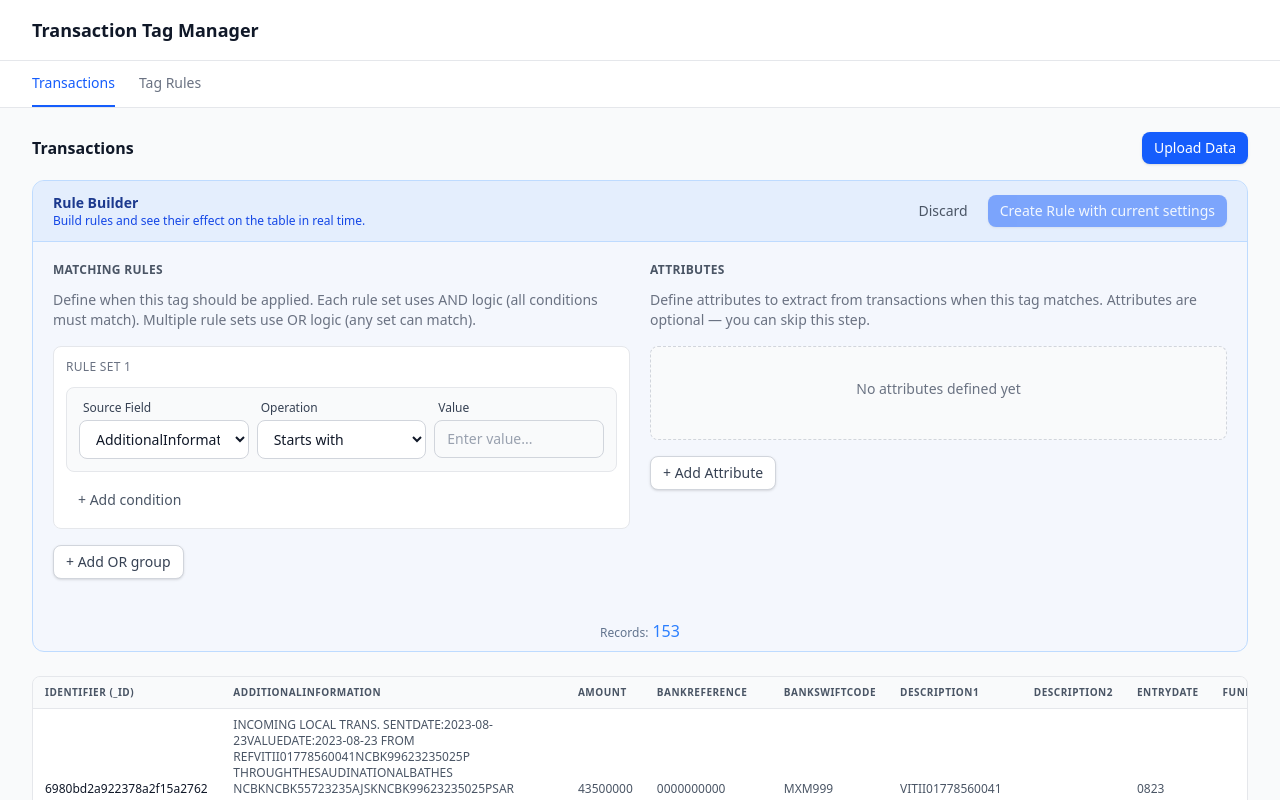
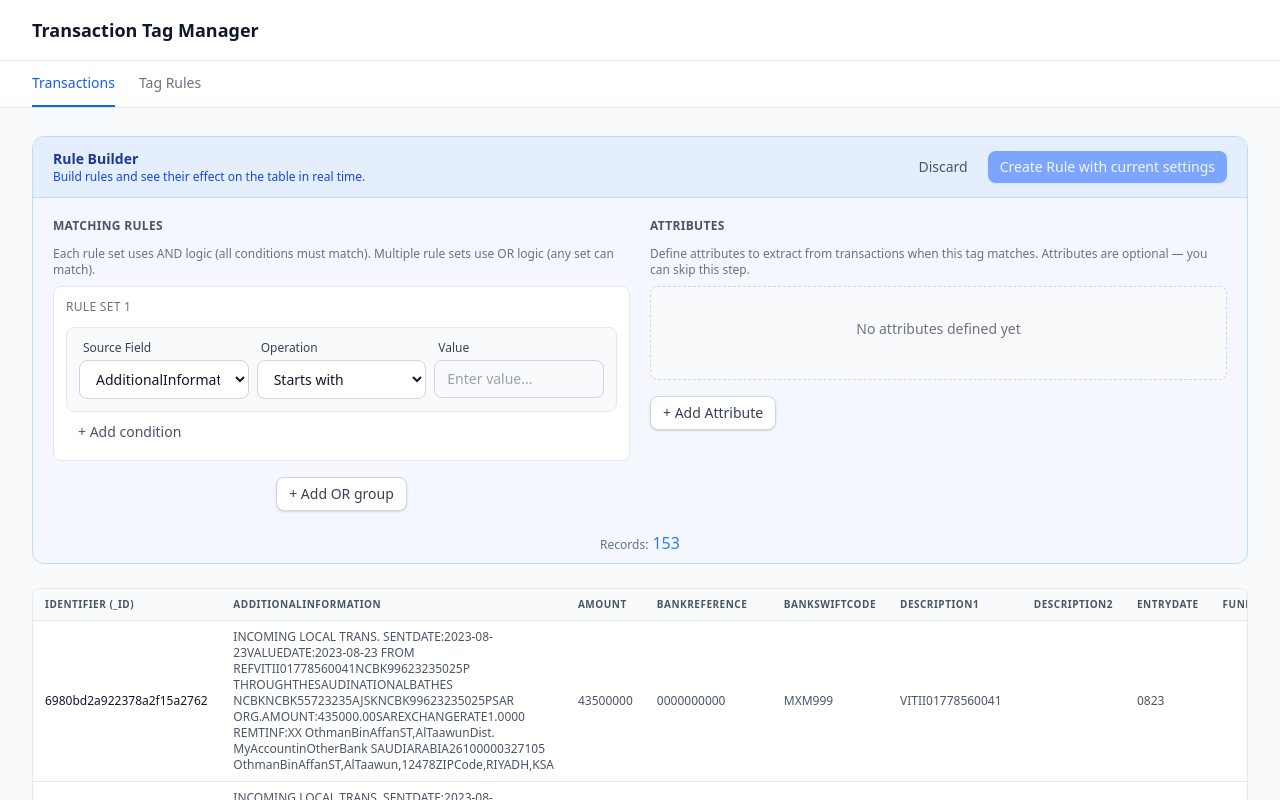
Before and after one commit to danyaklgit/friendly-regex, a React (Vite) app: page / in a window 1280 px wide. Both pictures are taken after a click on the button "Test a Rule". Shown: the top 800 px of the page. Built offline with nearby package versions, Linux system fonts and the light colour scheme.

Commit message:
More UI improvements

```diff
--- a/src/components/layout/TabContainer.tsx
+++ b/src/components/layout/TabContainer.tsx
@@ -34,7 +34,7 @@ export function TabContainer({ tabs }: TabContainerProps) {
           </nav>
         </div>
       </div>
-      <div className="max-w-10xl mx-auto px-4 sm:px-6 lg:px-8 py-6">
+      <div className="max-w-10xl mx-auto px-4 sm:px-6 lg:px-8 py-3">
         {tabs[activeIndex].content}
       </div>
     </div>
--- a/src/components/transactions/TransactionTable.tsx
+++ b/src/components/transactions/TransactionTable.tsx
@@ -1,4 +1,4 @@
-import { useMemo, type ReactNode } from 'react';
+import { useMemo, useLayoutEffect, useRef, useState, type ReactNode } from 'react';
 import type { AnalyzedTransaction, TagSpecDefinition, RuleExpression } from '../../types';
 import { useTransactionData } from '../../hooks/useTransactionData';
 import { TagBadge } from './TagBadge';
@@ -7,7 +7,14 @@ interface TransactionTableProps {
   data: AnalyzedTransaction[];
   tagDefinitions: TagSpecDefinition[];
   highlightExpressions?: RuleExpression[];
+  stickyFields?: Set<string>;
 }
+
+type ColumnDef =
+  | { type: 'identifier'; key: string }
+  | { type: 'data'; key: string; field: string }
+  | { type: 'attribute'; key: string; name: string }
+  | { type: 'tags'; key: string };
 
 function highlightText(text: string, regexes: RegExp[]): ReactNode {
   if (regexes.length === 0) return text;
@@ -40,7 +47,7 @@ function highlightText(text: string, regexes: RegExp[]): ReactNode {
   for (const [start, end] of merged) {
     if (pos < start) parts.push(text.slice(pos, start));
     parts.push(
-      <mark key={start} className="bg-yellow-200 rounded-sm">
+      <mark key={start} className="bg-orange-400 rounded-sm text-slate-900 font-medium p-0.5">
         {text.slice(start, end)}
       </mark>
     );
@@ -51,8 +58,12 @@ function highlightText(text: string, regexes: RegExp[]): ReactNode {
   return <>{parts}</>;
 }
 
-export function TransactionTable({ data, tagDefinitions, highlightExpressions }: TransactionTableProps) {
+export function TransactionTable({ data, tagDefinitions, highlightExpressions, stickyFields }: TransactionTableProps) {
   const { fieldMeta } = useTransactionData();
+  const theadRef = useRef<HTMLTableSectionElement>(null);
+  const [stickyLefts, setStickyLefts] = useState<Map<number, number>>(new Map());
+  const [stickyRights, setStickyRights] = useState<Map<number, number>>(new Map());
+
   const getCertainty = (tagName: string) => {
     const def = tagDefinitions.find((d) => d.Tag === tagName);
     return def?.CertaintyLevelTag ?? 'HIGH';
@@ -86,6 +97,108 @@ export function TransactionTable({ data, tagDefinitions, highlightExpressions }:
     return Array.from(names).sort();
   }, [data]);
 
+  // Map attribute names to their source field from definitions
+  const attrSourceMap = useMemo(() => {
+    const map = new Map<string, string>();
+    for (const def of tagDefinitions) {
+      for (const attr of def.Attributes) {
+        if (!map.has(attr.AttributeTag)) {
+          map.set(attr.AttributeTag, attr.AttributeRuleExpression.SourceField);
+        }
+      }
+    }
+    return map;
+  }, [tagDefinitions]);
+
+  // Build ordered column list: attributes placed right after their source field
+  const columns: ColumnDef[] = useMemo(() => {
+    const attrsBySource = new Map<string, string[]>();
+    for (const attrName of attributeColumns) {
+      const source = attrSourceMap.get(attrName);
+      if (source) {
+        if (!attrsBySource.has(source)) attrsBySource.set(source, []);
+        attrsBySource.get(source)!.push(attrName);
+      }
+    }
+
+    const cols: ColumnDef[] = [{ type: 'identifier', key: '__id' }];
+    const placedAttrs = new Set<string>();
+
+    for (const field of fieldMeta.dataFields) {
+      cols.push({ type: 'data', key: `data:${field}`, field });
+      const attrs = attrsBySource.get(field);
+      if (attrs) {
+        for (const attr of attrs) {
+          cols.push({ type: 'attribute', key: `attr:${attr}`, name: attr });
+          placedAttrs.add(attr);
+        }
+      }
+    }
+
+    cols.push({ type: 'tags', key: '__tags' });
+
+    for (const attr of attributeColumns) {
+      if (!placedAttrs.has(attr)) {
+        cols.push({ type: 'attribute', key: `attr:${attr}`, name: attr });
+      }
+    }
+
+    return cols;
+  }, [fieldMeta.dataFields, attributeColumns, attrSourceMap]);
+
+  // Determine which column indices should be sticky, split into left/right groups
+  const { leftIndices, rightIndices } = useMemo(() => {
+    if (!stickyFields || stickyFields.size === 0) return { leftIndices: new Set<number>(), rightIndices: new Set<number>() };
+    const all: number[] = [];
+    columns.forEach((col, idx) => {
+      if (col.type === 'data' && stickyFields.has(col.field)) all.push(idx);
+    });
+    if (all.length === 0) return { leftIndices: new Set<number>(), rightIndices: new Set<number>() };
+
+    const midpoint = columns.length / 2;
+    const left = new Set<number>();
+    const right = new Set<number>();
+    for (const idx of all) {
+      if (idx < midpoint) left.add(idx);
+      else right.add(idx);
+    }
+    return { leftIndices: left, rightIndices: right };
+  }, [columns, stickyFields]);
+
+  // Measure header cell widths and compute left/right offsets for sticky columns
+  useLayoutEffect(() => {
+    if (!theadRef.current || (leftIndices.size === 0 && rightIndices.size === 0)) {
+      setStickyLefts(new Map());
+      setStickyRights(new Map());
+      return;
+    }
+
+    const ths = theadRef.current.querySelectorAll('th');
+
+    // Compute left offsets (cumulate left to right)
+    const lefts = new Map<number, number>();
+    let cumLeft = 0;
+    for (let i = 0; i < columns.length; i++) {
+      if (leftIndices.has(i)) {
+        lefts.set(i, cumLeft);
+        cumLeft += ths[i]?.offsetWidth ?? 0;
+      }
+    }
+
+    // Compute right offsets (cumulate right to left)
+    const rights = new Map<number, number>();
+    let cumRight = 0;
+    for (let i = columns.length - 1; i >= 0; i--) {
+      if (rightIndices.has(i)) {
+        rights.set(i, cumRight);
+        cumRight += ths[i]?.offsetWidth ?? 0;
+      }
+    }
+
+    setStickyLefts(lefts);
+    setStickyRights(rights);
+  }, [columns, leftIndices, rightIndices, data]);
+
   const getAttributeValue = (item: AnalyzedTransaction, attrName: string): string | null => {
     for (const tagAttrs of Object.values(item.analysis.attributes)) {
       if (attrName in tagAttrs && tagAttrs[attrName] !== null) {
@@ -105,58 +218,99 @@ export function TransactionTable({ data, tagDefinitions, highlightExpressions }:
     return text;
   };
 
+  const getCellStyle = (colIdx: number, isHeader: boolean): React.CSSProperties => {
+    const isStickyLeft = stickyLefts.has(colIdx);
+    const isStickyRight = stickyRights.has(colIdx);
+    const isStickyCol = isStickyLeft || isStickyRight;
+    if (!isStickyCol && !isHeader) return {};
+
+    const style: React.CSSProperties = { position: 'sticky' };
+
+    if (isHeader) {
+      style.top = 0;
+      style.zIndex = isStickyCol ? 30 : 10;
+    }
+
+    if (isStickyLeft) {
+      style.left = stickyLefts.get(colIdx)!;
+      if (!isHeader) style.zIndex = 20;
+    } else if (isStickyRight) {
+      style.right = stickyRights.get(colIdx)!;
+      if (!isHeader) style.zIndex = 20;
+    }
+
+    return style;
+  };
+
   return (
-    <div className="overflow-x-auto rounded-lg border border-gray-200">
+    <div className="overflow-auto rounded-lg border border-gray-200" style={{ maxHeight: 'calc(100vh - 14rem)' }}>
       <table className="min-w-full divide-y divide-gray-200">
-        <thead className="bg-gray-50">
+        <thead ref={theadRef} className="bg-gray-50">
           <tr>
-            <th className="px-3 py-2 text-left text-[10px] font-semibold text-gray-600 uppercase tracking-wider">
-              {`Identifier (${fieldMeta.identifierField})`}
+            {columns.map((col, idx) => {
+              const isAttr = col.type === 'attribute';
+              return (
+                <th
+                  key={col.key}
+                  className={`px-3 py-2 text-left text-[10px] font-semibold uppercase tracking-wider whitespace-nowrap ${
+                    isAttr ? 'text-indigo-600 bg-indigo-50' : 'text-gray-600 bg-gray-50'
+                  }`}
+                  style={getCellStyle(idx, true)}
+                >
+                  {col.type === 'identifier' && `Identifier (${fieldMeta.identifierField})`}
+                  {col.type === 'data' && col.field}
+                  {col.type === 'attribute' && col.name}
+                  {col.type === 'tags' && 'Tags'}
                 </th>
-            {fieldMeta.dataFields.map((field) => (
-              <th
-                key={field}
-                className="px-3 py-2 text-left text-[10px] font-semibold text-gray-600 uppercase tracking-wider"
-              >
-                {field}
-              </th>
-            ))}
-            <th className="px-3 py-2 text-left text-[10px] font-semibold text-gray-600 uppercase tracking-wider">
-              Tags
-            </th>
-            {attributeColumns.map((attr) => (
-              <th
-                key={attr}
-                className="px-3 py-2 text-left text-[10px] font-semibold text-gray-600 uppercase tracking-wider"
-              >
-                {attr}
-              </th>
-            ))}
+              );
+            })}
           </tr>
         </thead>
         <tbody className="bg-white divide-y divide-gray-200">
           {data.length === 0 ? (
             <tr>
               <td
-                colSpan={1 + fieldMeta.dataFields.length + 1 + attributeColumns.length}
+                colSpan={columns.length}
                 className="px-3 py-6 text-center text-xs text-gray-400"
               >
                 No transactions match the current filter.
               </td>
             </tr>
           ) : (
-            data.map((item, i) => {
+            data.map((item, i) => (
+              <tr key={i} className="group hover:bg-gray-50 transition-colors">
+                {columns.map((col, colIdx) => {
+                  const isStickyCol = stickyLefts.has(colIdx) || stickyRights.has(colIdx);
+                  const stickyBg = isStickyCol ? 'bg-white group-hover:bg-gray-50' : '';
+
+                  switch (col.type) {
+                    case 'identifier':
                       return (
-                <tr key={i} className="hover:bg-gray-50 transition-colors">
-                  <td className="px-3 py-2 text-xs font-medium text-gray-900 whitespace-nowrap">
+                        <td key={col.key} className={`px-3 py-2 text-xs font-medium text-gray-900 whitespace-nowrap ${stickyBg}`} style={getCellStyle(colIdx, false)}>
                           {String(item.row[fieldMeta.identifierField] ?? '')}
                         </td>
-                  {fieldMeta.dataFields.map((field) => (
-                    <td key={field} className="px-3 py-2 text-xs text-gray-600 max-w-200">
-                      {renderCellContent(field, item.row[field])}
+                      );
+                    case 'data':
+                      return (
+                        <td key={col.key} className={`px-3 py-2 text-xs text-gray-600 max-w-200 ${stickyBg}`} style={getCellStyle(colIdx, false)}>
+                          {renderCellContent(col.field, item.row[col.field])}
                         </td>
-                  ))}
-                  <td className="px-3 py-2">
+                      );
+                    case 'attribute': {
+                      const val = getAttributeValue(item, col.name);
+                      return (
+                        <td
+                          key={col.key}
+                          className={`px-3 py-2 text-xs text-indigo-700 ${isStickyCol ? 'bg-indigo-50/80 group-hover:bg-indigo-100/60' : 'bg-indigo-50/30'}`}
+                          style={getCellStyle(colIdx, false)}
+                        >
+                          {val ?? <span className="text-gray-300">-</span>}
+                        </td>
+                      );
+                    }
+                    case 'tags':
+                      return (
+                        <td key={col.key} className={`px-3 py-2 ${stickyBg}`} style={getCellStyle(colIdx, false)}>
                           {item.analysis.tags.length > 0 ? (
                             <div className="flex flex-wrap gap-1">
                               {item.analysis.tags.map((tag) => (
@@ -167,17 +321,12 @@ export function TransactionTable({ data, tagDefinitions, highlightExpressions }:
                             <span className="text-gray-400 text-xs">-</span>
                           )}
                         </td>
-                  {attributeColumns.map((attr) => {
-                    const val = getAttributeValue(item, attr);
-                    return (
-                      <td key={attr} className="px-3 py-2 text-xs text-gray-700">
-                        {val ?? <span className="text-gray-300">-</span>}
-                      </td>
                       );
+                  }
                 })}
               </tr>
-              )
-            }))}
+            ))
+          )}
         </tbody>
       </table>
     </div>
--- a/src/components/transactions/TransactionsTab.tsx
+++ b/src/components/transactions/TransactionsTab.tsx
@@ -126,7 +126,19 @@ export function TransactionsTab() {
     return tempDefinition.TagRuleExpressions.flat();
   }, [tempDefinition]);
 
+  // Compute sticky fields from builder ruleset conditions only
+  const stickyFields = useMemo(() => {
+    if (!builderOpen) return undefined;
+    const fields = new Set<string>();
 
+    for (const group of builder.formState.ruleGroups) {
+      for (const c of group.conditions) {
+        if (c.value.trim().length > 0) fields.add(c.sourceField);
+      }
+    }
+
+    return fields.size > 0 ? fields : undefined;
+  }, [builderOpen, builder.formState]);
 
   const handleCreateFromBuilder = useCallback(() => {
     setWizardInitialState({ ...builder.formState });
@@ -177,15 +189,17 @@ export function TransactionsTab() {
     <div>
       <div className="flex items-center justify-between mb-4">
         <div className='flex items-center gap-2'>
-          <h2 className="text-base font-semibold text-gray-900">Transactions</h2>
+          {!builderOpen && <h2 className="text-base font-semibold text-gray-900">Transactions</h2>}
           {/* <p className="text-sm text-gray-500">
             Tags and attributes are computed automatically based on your defined rules.
           </p> */}
+          {!builderOpen && <span className='text-sm'>{filteredData.length}</span>}
           {!builderOpen && <Toggle
             label="Show only untagged"
             checked={showOnlyUntagged}
             onChange={setShowOnlyUntagged}
           />}
+
         </div>
         <div className="flex items-center gap-3">
           <input
@@ -195,9 +209,9 @@ export function TransactionsTab() {
             className="hidden"
             onChange={handleFileUpload}
           />
-          <Button variant="primary" size="sm" onClick={() => fileInputRef.current?.click()}>
+          {!builderOpen && <Button variant="primary" size="sm" onClick={() => fileInputRef.current?.click()}>
             Upload Data
-          </Button>
+          </Button>}
           {isCustomData && (
             <Button variant="danger" size="sm" onClick={resetToSample}>
               Reset to Sample
@@ -240,7 +254,7 @@ export function TransactionsTab() {
           </div>
 
 
-          <div className="p-5 space-y-5 flex flex-col md:flex-row  flex-1 gap-5">
+          <div className="p-5 flex flex-col md:flex-row  flex-1 gap-5">
             {/* Matching rules section */}
             <div className='w-full md:w-1/2'>
               <h4 className="text-xs font-semibold text-gray-600 uppercase tracking-wide mb-3">
@@ -279,7 +293,7 @@ export function TransactionsTab() {
         </div>
       )}
 
-      <TransactionTable data={filteredData} tagDefinitions={allDefinitions} highlightExpressions={highlightExpressions} />
+      <TransactionTable data={filteredData} tagDefinitions={allDefinitions} highlightExpressions={highlightExpressions} stickyFields={stickyFields} />
 
       {wizardOpen && (
         <TagWizardModal
--- a/src/components/wizard/AttributeEditor.tsx
+++ b/src/components/wizard/AttributeEditor.tsx
@@ -120,7 +120,7 @@ export function AttributeEditor({ attribute, onUpdate, onRemove, transactions }:
       )}
 
       <div className="flex items-center gap-2 justify-between">
-        <p className="text-xs text-blue-500 italic">
+        <p className="text-xs text-blue-500 italic border-dashed border w-fit px-2 py-1">
           {attribute.sourceField} &rarr; <span className='text-orange-500'>{preview}</span>
         </p>
         {transactions && distinctValues.length > 0 && (
--- a/src/components/wizard/ConditionEditor.tsx
+++ b/src/components/wizard/ConditionEditor.tsx
@@ -33,13 +33,14 @@ export function ConditionEditor({
   return (
     <div>
       {showAnd && (
-        <div className="flex items-center justify-center my-2">
-          <span className="text-xs font-semibold text-amber-600 bg-amber-50 px-2 py-0.5 rounded">
+        <div className="flex items-center justify-start my-2 px-3">
+          <span className="text-xs font-semibold text-amber-600 bg-amber-50 px-2 py-0.5 rounded border-dashed border w-fit px-2 py-1">
             AND
           </span>
         </div>
       )}
-      <div className="flex items-start gap-2 p-3 bg-gray-50 rounded-lg border border-gray-200">
+      <div className="flex items-end gap-2 p-3 bg-gray-50 rounded-lg border border-gray-200">
+
         <div className={`flex-1 grid gap-2 ${selectedOp?.requiresExtraction ? 'grid-cols-3' : 'grid-cols-3'}`}>
           <Select
             label='Source Field'
@@ -95,18 +96,17 @@ export function ConditionEditor({
           )}
         </div>
         {canRemove && (
-          <Button variant="ghost" size="sm" onClick={onRemove} className="mt-0.5 text-gray-400 hover:text-red-500">
-            <svg className="w-4 h-4" fill="none" stroke="currentColor" viewBox="0 0 24 24">
-              <path strokeLinecap="round" strokeLinejoin="round" strokeWidth={2} d="M6 18L18 6M6 6l12 12" />
-            </svg>
+          <Button variant="ghost" size="sm" onClick={onRemove} className=" text-gray-400 hover:text-red-500">
+            Remove Condition
           </Button>
         )}
       </div>
-      {preview && (
-        <p className="mt-1 ml-3 text-xs text-blue-500 italic">
+       {preview && (
+        <p className="mt-1 ml-3 text-xs text-blue-500 italic text-left border-dashed border w-fit px-2 py-1">
           {condition.sourceField} <span className='text-orange-500'>{preview}</span>
         </p>
       )}
+
     </div>
   );
 }
--- a/src/components/wizard/RuleGroupEditor.tsx
+++ b/src/components/wizard/RuleGroupEditor.tsx
@@ -22,7 +22,7 @@ export function RuleGroupEditor({
   canRemoveGroup,
 }: RuleGroupEditorProps) {
   return (
-    <div className="border border-gray-200 rounded-lg p-3 bg-white">
+    <div className="border border-gray-200 rounded-lg p-3 bg-white flex flex-col items-start">
       <div className="flex items-center justify-between mb-3">
         <span className="text-xs font-medium text-gray-500 uppercase tracking-wide">
           Rule Set {groupIndex + 1}
@@ -46,10 +46,10 @@ export function RuleGroupEditor({
           />
         ))}
       </div>
-
-      <Button variant="ghost" size="sm" onClick={onAddCondition} className="mt-3">
+      <Button variant="ghost" size="sm" onClick={onAddCondition} className="mt-1 ">
         + Add condition
       </Button>
+
     </div>
   );
 }
--- a/src/components/wizard/StepAttributes.tsx
+++ b/src/components/wizard/StepAttributes.tsx
@@ -13,7 +13,7 @@ interface StepAttributesProps {
 export function StepAttributes({ attributes, onAdd, onRemove, onUpdate, transactions }: StepAttributesProps) {
   return (
     <div>
-      <p className="text-sm text-gray-500 mb-4">
+      <p className="text-xs text-gray-500 mb-2">
         Define attributes to extract from transactions when this tag matches.
         Attributes are optional — you can skip this step.
       </p>
--- a/src/components/wizard/StepRuleExpressions.tsx
+++ b/src/components/wizard/StepRuleExpressions.tsx
@@ -20,9 +20,9 @@ export function StepRuleExpressions({
   onUpdateCondition,
 }: StepRuleExpressionsProps) {
   return (
-    <div className="space-y-0">
-      <p className="text-sm text-gray-500 mb-4">
-        Define when this tag should be applied. Each rule set uses AND logic (all conditions must match).
+    <div className="space-y-0 flex flex-col">
+      <p className="text-xs text-gray-500 mb-2">
+        Each rule set uses AND logic (all conditions must match).
         Multiple rule sets use OR logic (any set can match).
       </p>
 
@@ -49,7 +49,7 @@ export function StepRuleExpressions({
         </div>
       ))}
 
-      <div className="mt-4">
+      <div className="mt-4 self-center">
         <Button variant="secondary" size="sm" onClick={onAddGroup}>
           + Add OR group
         </Button>
```
Also changed, not shown: 1 other file (tests, documents, lock files or other folders). Lines whose indentation alone changed are shown as unchanged.
